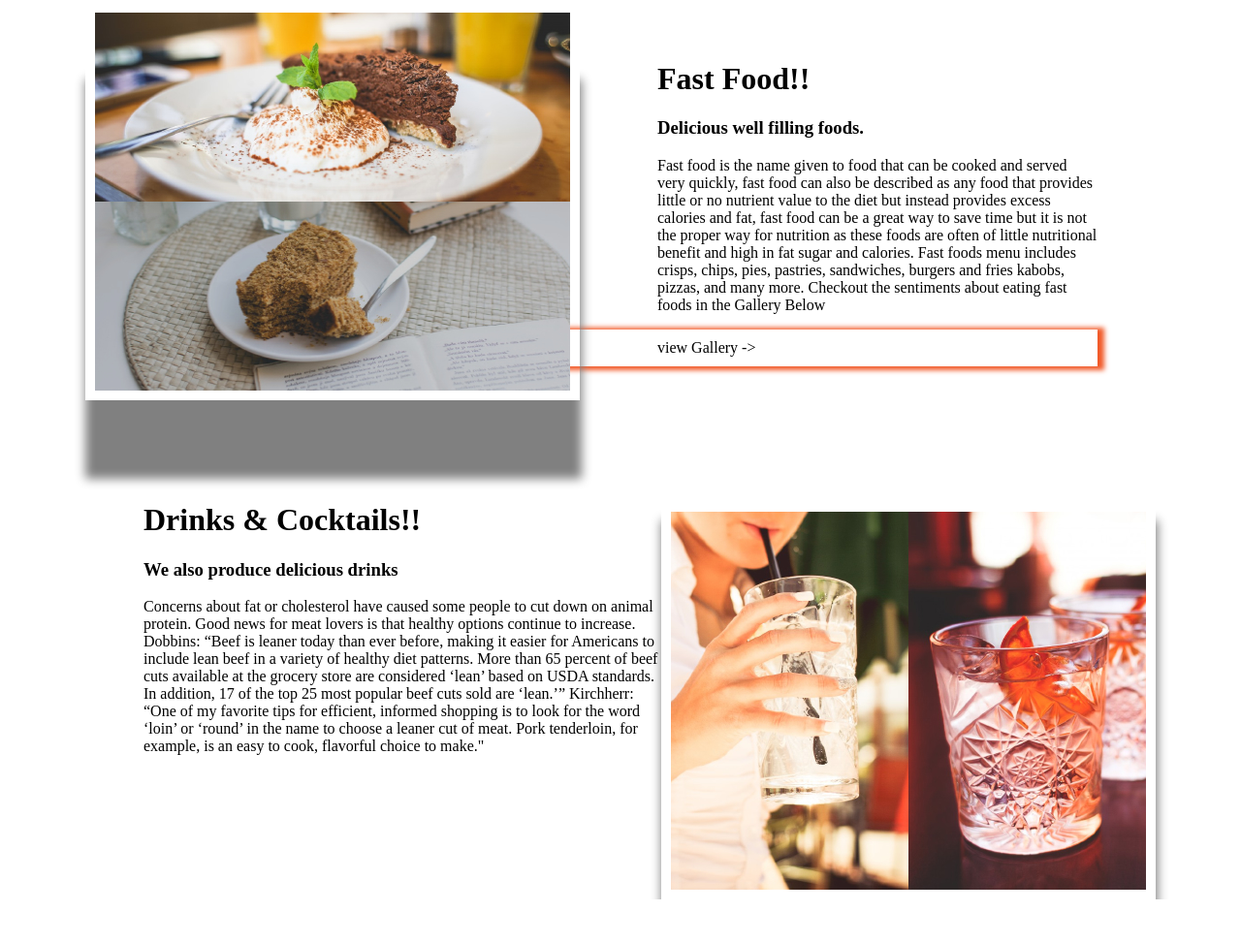
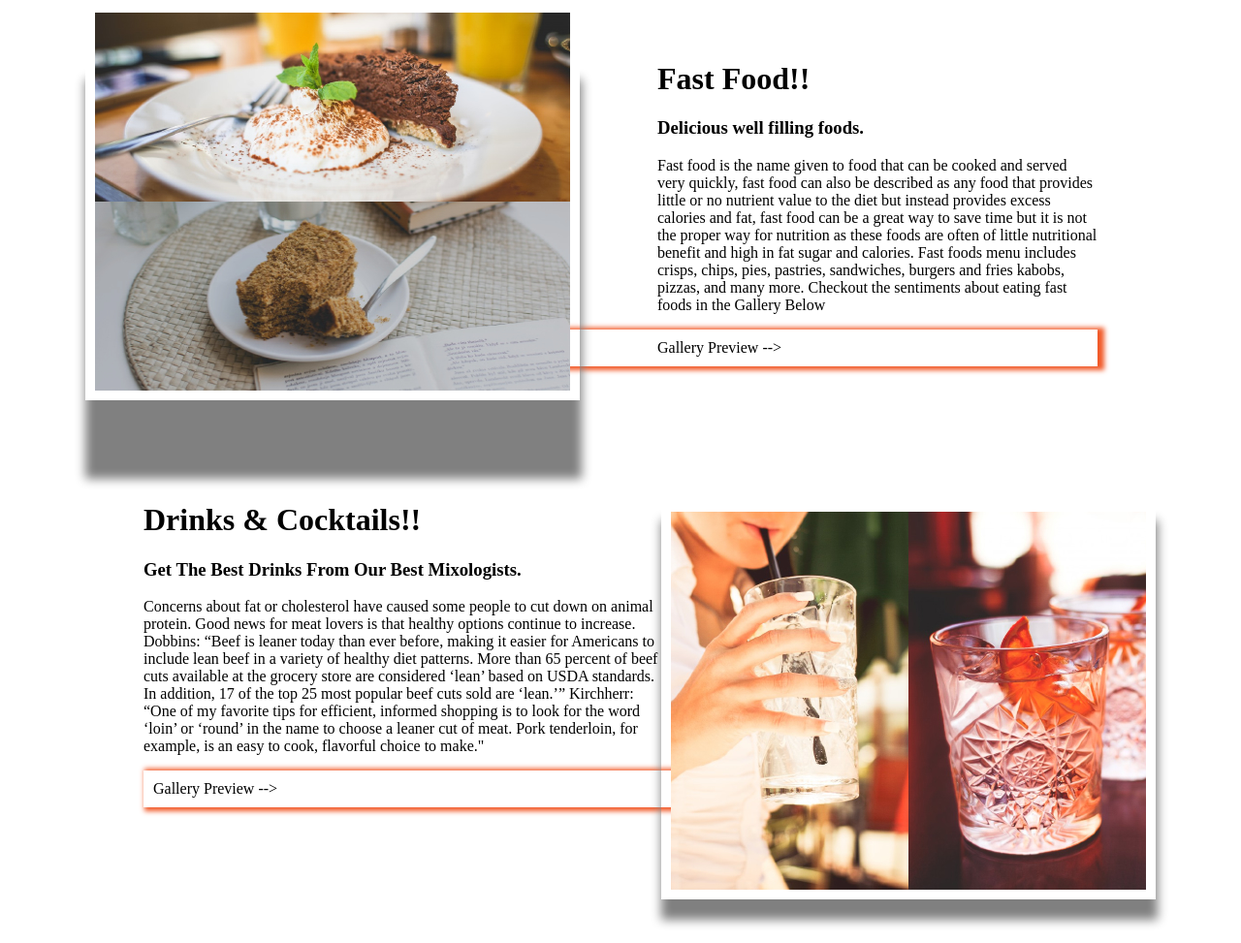
Before and after one commit to georgealusa/Anitas-Kitchen, a plain HTML site: page index.html in a window 1280 px wide. Shown: the part 785-1758 px from the top of the page at 97% size. Before the commit the page ends 1713 px from the top, so only its background shows below. Drawn offline with Linux system fonts and the light colour scheme.

Commit message:
Updated index.html images info

```diff
--- a/index.html
+++ b/index.html
@@ -47,7 +47,7 @@
             Fast foods menu includes crisps, chips, pies, pastries, sandwiches, burgers and fries kabobs, pizzas, and many more.
             Checkout the sentiments about eating fast foods in the Gallery Below</p>
             <div class="view">
-                view Gallery ->
+                Gallery Preview -->
             </div>
 
     </div>
@@ -58,7 +58,7 @@
     </div>
     <div class="two">
         <h1>Drinks & Cocktails!!</h1>
-        <h3>We also produce delicious drinks</h3>
+        <h3>Get The Best Drinks From Our Best Mixologists.</h3>
         <p>Concerns about fat or cholesterol have caused some people to cut down on animal
             protein. Good news for meat lovers is that healthy options continue to increase.
             Dobbins: “Beef is leaner today than ever before, making it easier for Americans
@@ -68,6 +68,9 @@
             Kirchherr: “One of my favorite tips for efficient, informed shopping is to look
             for the word ‘loin’ or ‘round’ in the name to choose a leaner cut of meat. Pork
             tenderloin, for example, is an easy to cook, flavorful choice to make."</p>
+            <div class="view">
+              Gallery Preview -->
+            </div>
 
 
 
```
